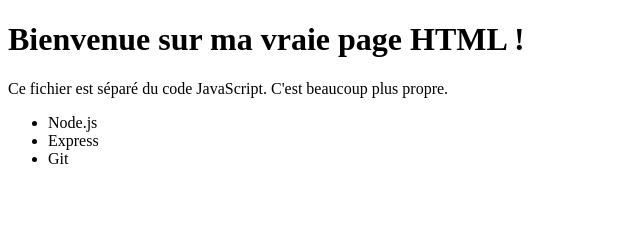
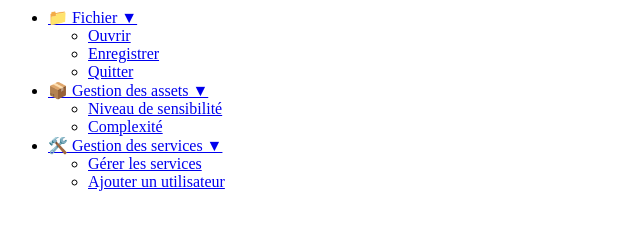
Before and after one commit to jjgonty/Monprojet, a website: page index.html in a window 1280 px wide. Shown: the whole page, without its empty margins (0-640 px from the left). Drawn offline with Linux system fonts and the light colour scheme.

Commit message:
Transformation de la page en HTML et ajout des menus pour test

```diff
--- a/index.html
+++ b/index.html
@@ -1,17 +1,28 @@
-<!DOCTYPE html>
-<html lang="en">
-  <head>
-    <meta charset="UTF-8" />
-    <meta name="viewport" content="width=device-width, initial-scale=1.0" />
-    <title>Document</title>
-  </head>
-  <body>
-    <h1>Bienvenue sur ma vraie page HTML !</h1>
-    <p>Ce fichier est séparé du code JavaScript. C'est beaucoup plus propre.</p>
-    <ul>
-      <li>Node.js</li>
-      <li>Express</li>
-      <li>Git</li>
-    </ul>
-  </body>
-</html>
+<nav>
+  <ul class="main-menu">
+    <li class="menu-item">
+      <a href="#">📁 Fichier ▼</a>
+      <ul class="submenu">
+        <li><a href="#">Ouvrir</a></li>
+        <li><a href="#">Enregistrer</a></li>
+        <li><a href="#">Quitter</a></li>
+      </ul>
+    </li>
+
+    <li class="menu-item">
+      <a href="#">📦 Gestion des assets ▼</a>
+      <ul class="submenu">
+        <li><a href="#">Niveau de sensibilité</a></li>
+        <li><a href="#">Complexité</a></li>
+      </ul>
+    </li>
+
+    <li class="menu-item">
+      <a href="#">🛠️ Gestion des services ▼</a>
+      <ul class="submenu">
+        <li><a href="#">Gérer les services</a></li>
+        <li><a href="#">Ajouter un utilisateur</a></li>
+      </ul>
+    </li>
+  </ul>
+</nav>
```
Also changed, not shown: index.js (+6 -4 lines), style.css (added).
